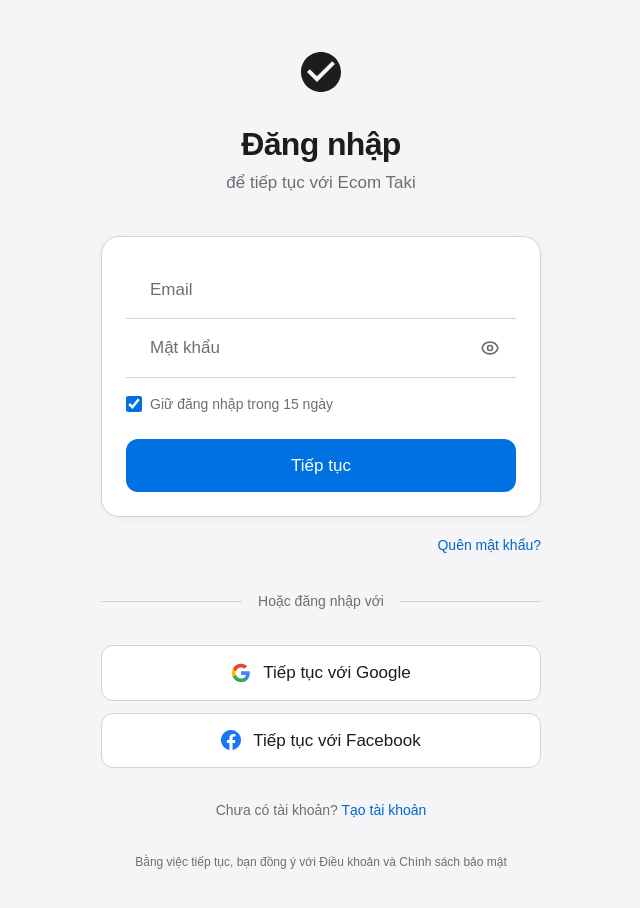
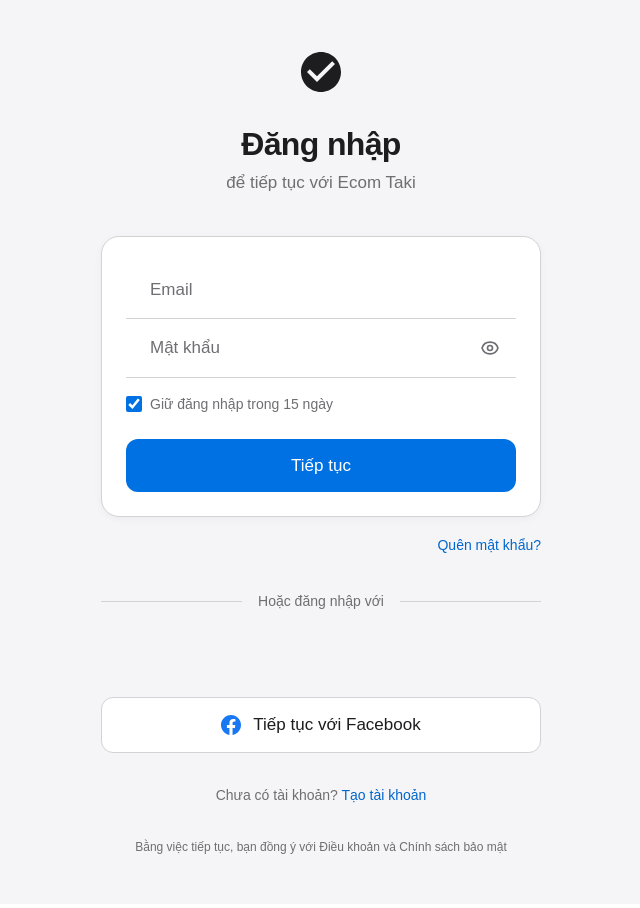
Before and after one commit to NDP203-T/ecom_taki, a Next.js app: page /auth/signin in a window 1280 px wide. Shown: the top 908 px of the page, without its empty margins (319-959 px from the left). Built offline with nearby package versions, Linux system fonts and the light colour scheme; no server answers.

Commit message:
feat: update login google

```diff
--- a/app/auth/signin/page.tsx
+++ b/app/auth/signin/page.tsx
@@ -3,7 +3,7 @@
 import { useEffect } from 'react';
 import { useRouter } from 'next/navigation';
 import Link from 'next/link';
-import { GoogleOAuthProvider, useGoogleLogin } from '@react-oauth/google';
+import { GoogleOAuthProvider, GoogleLogin } from '@react-oauth/google';
 import { useAppSelector, useAppDispatch } from '@/lib/store/hooks';
 import { googleLoginRequest } from '@/lib/store/slices/authSlice';
 import LoginForm from '@/app/components/Auth/LoginForm';
@@ -20,24 +20,27 @@
     }
   }, [user, router]);
 
-  const handleGoogleLogin = useGoogleLogin({
-    onSuccess: (tokenResponse) => {
-      // tokenResponse chứa access_token, cần đổi sang ID token
-      // Hoặc gọi API Google để lấy user info
-      fetch(`https://www.googleapis.com/oauth2/v3/userinfo?access_token=${tokenResponse.access_token}`)
-        .then(res => res.json())
-        .then(userInfo => {
-          // Gửi userInfo hoặc access_token đến backend
-          dispatch(googleLoginRequest({ token: tokenResponse.access_token }));
-        })
-        .catch(err => {
-          console.error('Failed to get user info:', err);
-        });
-    },
-    onError: () => {
-      console.error('Google login failed');
-    },
-  });
+  const handleGoogleSuccess = (credentialResponse: { credential?: string }) => {
+    console.log('=== DEBUG GOOGLE TOKEN ===');
+    console.log('Full response:', credentialResponse);
+    console.log('Credential:', credentialResponse.credential);
+    console.log('Token length:', credentialResponse.credential?.length);
+    console.log('Token preview:', credentialResponse.credential?.substring(0, 50));
+
+    if (credentialResponse.credential) {
+      // Kiểm tra token format
+      const token = credentialResponse.credential;
+      const parts = token.split('.');
+      console.log('Token parts:', parts.length);
+      console.log('Starts with eyJ:', token.startsWith('eyJ'));
+
+      dispatch(googleLoginRequest({ token: credentialResponse.credential }));
+    }
+  };
+
+  const handleGoogleError = () => {
+    console.error('Google login failed');
+  };
 
   return (
     <div className={styles.page}>
@@ -73,31 +76,19 @@
         </div>
 
         <div className={styles.oauthButtons}>
-          <button
-            className={styles.oauthButton}
-            onClick={() => handleGoogleLogin()}
-            disabled={isLoading}
-          >
-            <svg className={styles.oauthIcon} viewBox="0 0 24 24">
-              <path
-                fill="#4285F4"
-                d="M22.56 12.25c0-.78-.07-1.53-.2-2.25H12v4.26h5.92c-.26 1.37-1.04 2.53-2.21 3.31v2.77h3.57c2.08-1.92 3.28-4.74 3.28-8.09z"
-              />
-              <path
-                fill="#34A853"
-                d="M12 23c2.97 0 5.46-.98 7.28-2.66l-3.57-2.77c-.98.66-2.23 1.06-3.71 1.06-2.86 0-5.29-1.93-6.16-4.53H2.18v2.84C3.99 20.53 7.7 23 12 23z"
-              />
-              <path
-                fill="#FBBC05"
-                d="M5.84 14.09c-.22-.66-.35-1.36-.35-2.09s.13-1.43.35-2.09V7.07H2.18C1.43 8.55 1 10.22 1 12s.43 3.45 1.18 4.93l2.85-2.22.81-.62z"
-              />
-              <path
-                fill="#EA4335"
-                d="M12 5.38c1.62 0 3.06.56 4.21 1.64l3.15-3.15C17.45 2.09 14.97 1 12 1 7.7 1 3.99 3.47 2.18 7.07l3.66 2.84c.87-2.6 3.3-4.53 6.16-4.53z"
-              />
-            </svg>
-            <span>{isLoading ? 'Đang xử lý...' : 'Tiếp tục với Google'}</span>
-          </button>
+          <div className={styles.googleButtonWrapper}>
+            <GoogleLogin
+              onSuccess={handleGoogleSuccess}
+              onError={handleGoogleError}
+              type="standard"
+              theme="outline"
+              size="large"
+              text="continue_with"
+              shape="rectangular"
+              logo_alignment="left"
+              width="100%"
+            />
+          </div>
 
           <button className={styles.oauthButton} disabled={isLoading}>
             <svg
```
